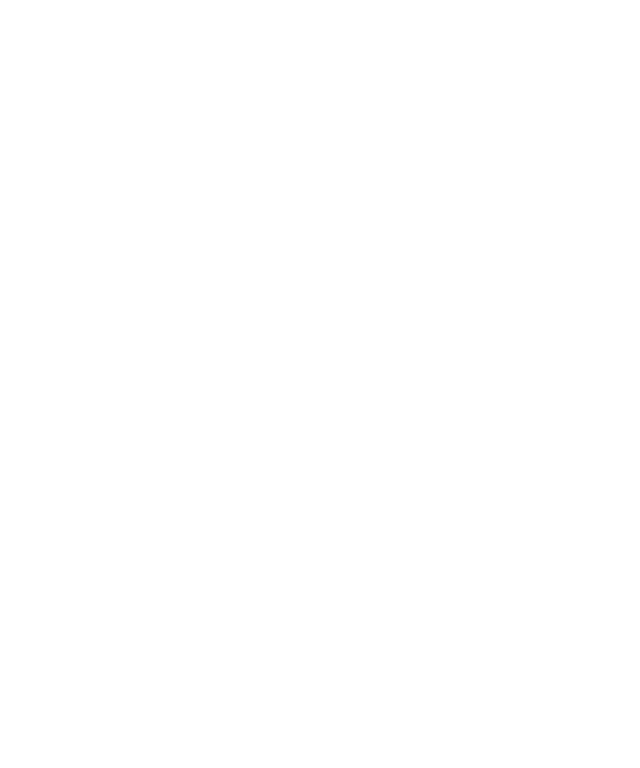
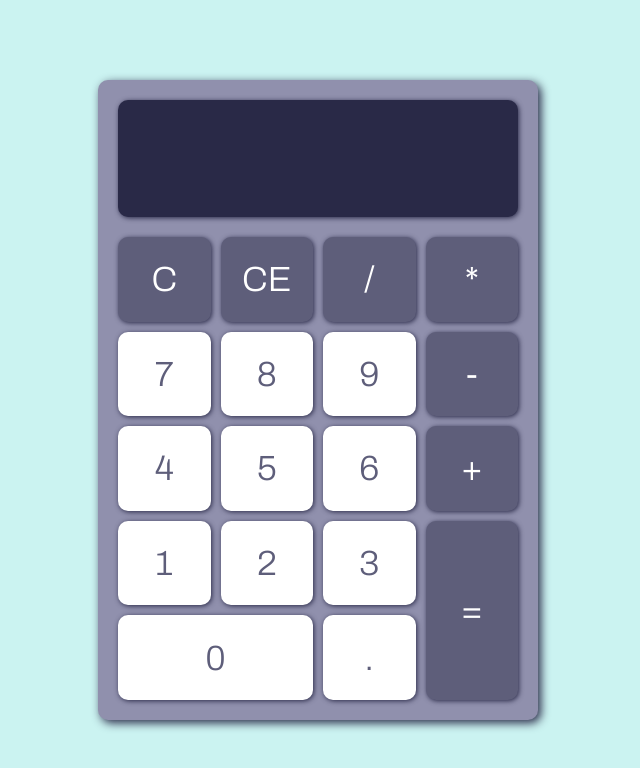
Before and after one commit to limproda/Frontend-Apps-and-Projects, a website: page Modern Calculator/index.html in a window 1280 px wide. Shown: the whole page, without its empty margins (322-962 px from the left). Drawn offline with Linux system fonts and the light colour scheme.

Commit message:
Added style to the Modern Calculator

```diff
--- a/Modern Calculator/index.html
+++ b/Modern Calculator/index.html
@@ -1,38 +1,47 @@
 <!DOCTYPE html>
 <html lang="en">
+
 <head>
     <meta charset="UTF-8">
     <meta name="viewport" content="width=device-width, initial-scale=1.0">
-    <title>Calculator</title>
+    <title>Modern Calculator</title>
+
+    <link rel="preconnect" href="https://fonts.googleapis.com">
+    <link rel="preconnect" href="https://fonts.gstatic.com" crossorigin>
+    <link href="https://fonts.googleapis.com/css2?family=Archivo:ital,wght@0,100..900;1,100..900&display=swap"
+        rel="stylesheet">
 
     <link href="style.css" rel="stylesheet" />
 </head>
+
 <body>
     <div class="calculator">
-        <div class="numbers">
-            <div class="screen"></div>
-            <div class="operations">
-                <div class="sum"></div>
-                <div class="subs"></div>
-                <div class="multiply"></div>
-                <div class="divide"></div>
-            </div>
-            <div class="button" id="one"></div>
-            <div class="button" id="two"></div>
-            <div class="button" id="three"></div>
-            <div class="button" id="four"></div>
-            <div class="button" id="five"></div>
-            <div class="button" id="six"></div>
-            <div class="button" id="seven"></div>
-            <div class="button" id="eight"></div>
-            <div class="button" id="nine"></div>
-            <div class="button" id="zero"></div>
-            <div class="equal"></div>
-            <div class="decimal"></div>
-            <div class="ac"></div>
-        </div>
+        <div class="screen"></div>
+        <div class="button" id="c">C</div>
+        <div class="button" id="ce">CE</div>
+        <div class="button" id="divide">/</div>
+        <div class="button" id="multiply">*</div>
+
+
+        <div class="button numbers" id="seven">7</div>
+        <div class="button numbers" id="eight">8</div>
+        <div class="button numbers" id="nine">9</div>
+        <div class="button" id="subs">-</div>
+        <div class="button numbers" id="four">4</div>
+        <div class="button numbers" id="five">5</div>
+        <div class="button numbers" id="six">6</div>
+        <div class="button" id="sum">+</div>
+        <div class="button numbers" id="one">1</div>
+        <div class="button numbers" id="two">2</div>
+        <div class="button numbers" id="three">3</div>
+        <div class="button" id="equal">=</div>
+
+        <div class="button numbers" id="zero">0</div>
+        <div class="button" id="decimal">.</div>
+
     </div>
 
     <script src="script.js"></script>
 </body>
+
 </html>
--- a/Modern Calculator/style.css
+++ b/Modern Calculator/style.css
@@ -0,0 +1,68 @@
+* {
+    margin: 0;
+    padding: 0;
+    font-family: "Archivo", sans-serif;
+    font-weight: 300;
+}
+
+body {
+    display: flex;
+    justify-content: center;
+    align-items: center;
+    height: 100vh;
+    width: 100vw;
+    background-color: #cbf3f1;
+}
+
+.calculator {
+    min-width: 400px;
+    min-height: 600px;
+    display: grid;
+    grid-template-columns: 1fr 1fr 1fr 1fr;
+    grid-template-rows: 1.5fr 1fr 1fr 1fr 1fr 1fr;
+    background-color: #9090AD;
+    justify-items: stretch;
+    gap: 10px;
+    padding: 20px;
+    border-radius: 10px;
+    box-shadow: 3px 3px 10px #292947;
+}
+
+.screen {
+    grid-column: 1/5;
+    grid-row: 1;
+    background-color: #292947;
+    margin-bottom: 10px;
+    border-radius: 10px;
+    box-shadow: 1px 1px 5px #292947;
+}
+
+.button {
+    color: white;
+    font-size: 35px;
+    display: flex;
+    justify-content: center;
+    align-items: center;
+    background-color: #5E5E7A;
+    border-radius: 10px;
+    box-shadow: 1px 1px 5px #292947;
+}
+
+.numbers{
+    background: white;
+    color: #5E5E7A;
+    font-weight: 300;
+
+}
+#decimal {
+    background: white;
+    color: #5E5E7A;
+}
+#equal {
+    grid-column: 4;
+    grid-row: 5 / 7;
+}
+
+#zero {
+    grid-column: 1/3;
+}
```
